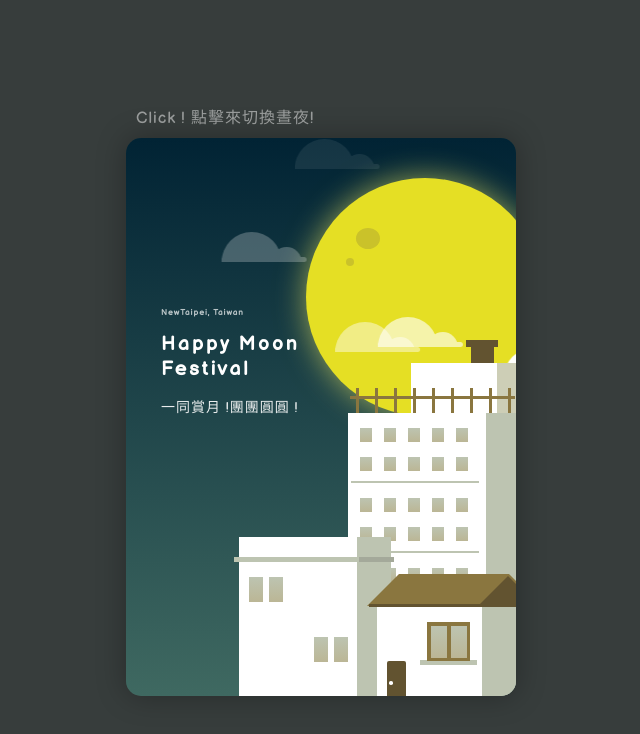
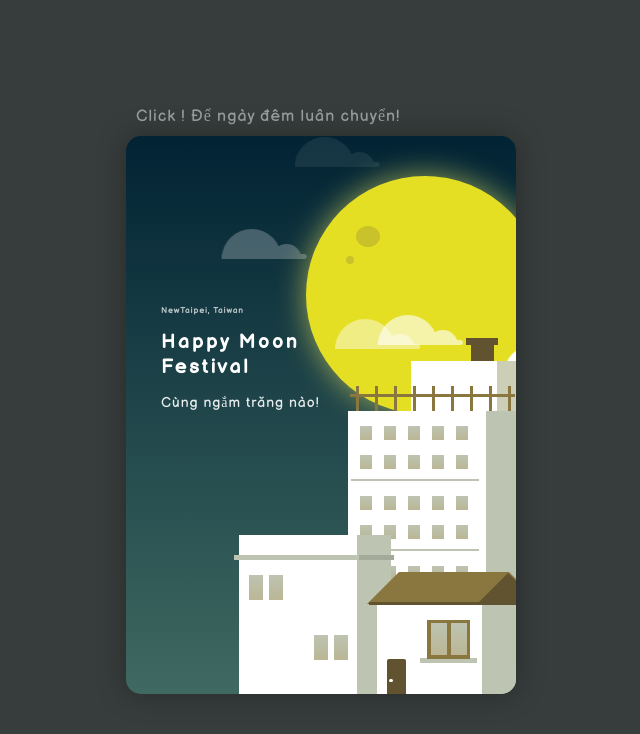
Before and after one commit to KhoaPham12092002/moonFestival.github.io, a plain HTML site: page index.html in a window 1280 px wide. Shown: the whole page, without its empty margins (319-959 px from the left). Drawn offline with Linux system fonts and the light colour scheme; a web font is replaced by a local one.

Commit message:
Update index.html

```diff
--- a/index.html
+++ b/index.html
@@ -3,14 +3,14 @@
 <head>
   <meta charset="UTF-8">
   <meta name="viewport" content="width=device-width,  initial-scale=1">
-  <title>祝大家中秋節快樂!! Happy Moon Festival !</title>
+  <title>Trung thu vui vẻ!! Happy Moon Festival !</title>
   <link rel="stylesheet" href="./style.css">
 
 </head>
 <body>
 <!-- partial:index.partial.html -->
 <label>
-  <div class="remind">Click ! 點擊來切換晝夜!</div>
+  <div class="remind">Click ! Để ngày đêm luân chuyển!</div>
   <input type="checkbox"/>
   <div class="scene">
     <div class="moon"></div>
@@ -18,8 +18,8 @@
     <div class="leftText">
       <h5>NewTaipei, Taiwan</h5>
       <h1>Happy Moon<br>Festival</h1>
-      <p class="dayText">正午了 ! 別賴床囉 !</p>
-      <p class="nightText">一同賞月 !團團圓圓 !</p>
+      <p class="dayText">Đã trưa rồi! Đừng dính giường nữa! !</p>
+      <p class="nightText">Cùng ngắm trăng nào!</p>
     </div>
     <div class="allCludes">
       <div class="clude1">
```
